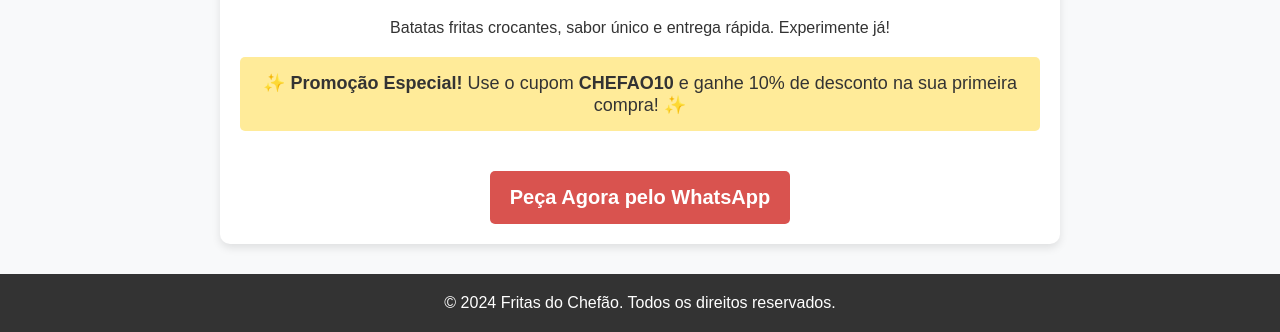
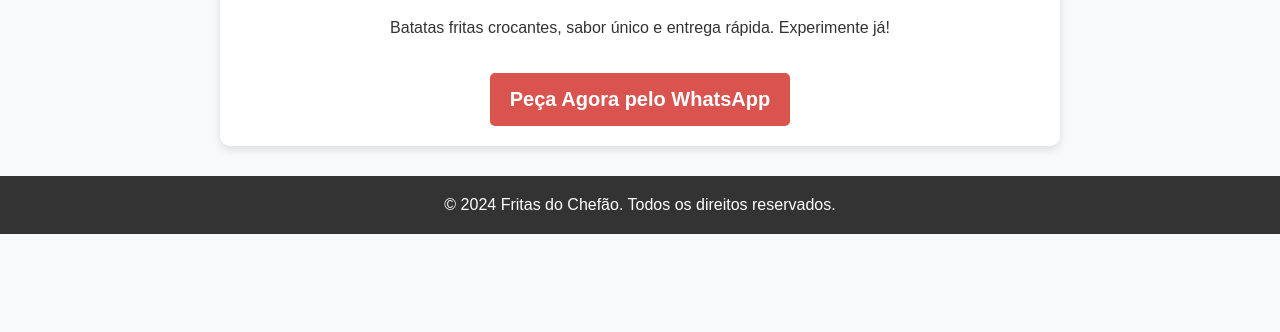
Before and after one commit to fritas657/fritas-do-chefao, a plain HTML site: page index.html in a window 1280 px wide. Shown: the part 573-905 px from the top of the page. After the commit the page ends 807 px from the top, so only its background shows below. Drawn offline with Linux system fonts and the light colour scheme.

Commit message:
Update index.html

```diff
--- a/index.html
+++ b/index.html
@@ -49,13 +49,6 @@
         .cta:hover {
             background: #c9302c;
         }
-        .promo {
-            background: #ffeb99;
-            padding: 15px;
-            border-radius: 5px;
-            font-size: 18px;
-            margin: 20px 0;
-        }
         footer {
             margin-top: 30px;
             padding: 20px;
@@ -71,12 +64,7 @@
         <h1>A Melhor Batata Frita da Cidade!</h1>
         <p>Batatas fritas crocantes, sabor único e entrega rápida. Experimente já!</p>
 
-        <div class="promo">
-            ✨ <strong>Promoção Especial!</strong> Use o cupom <strong>CHEFAO10</strong> e ganhe 10% de desconto na sua primeira compra! ✨
-        </div>
-
-        <a class="cta" href="https://wa.me/5543991106565?text=Olá! Quero pedir minhas Fritas do Chefão! 🍟🔥
-">Peça Agora pelo WhatsApp</a>
+        <a class="cta" href="https://wa.me/5543999999999?text=Olá! Quero pedir minhas Fritas do Chefão! 🍟🔥">Peça Agora pelo WhatsApp</a>
     </div>
     <footer>
         &copy; 2024 Fritas do Chefão. Todos os direitos reservados.
```
